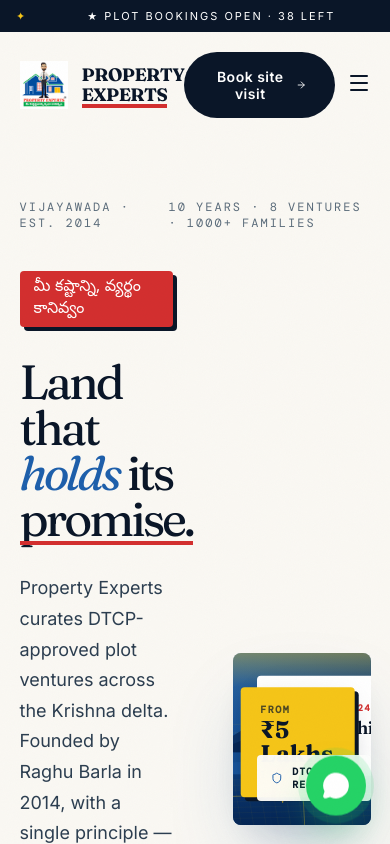
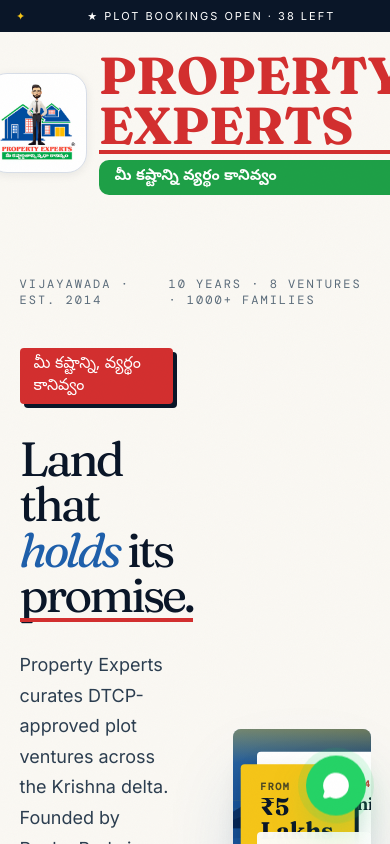
Before and after one commit to megzedhq/pe-demo, a React (Vite) app: page / in a window 390 px wide. Shown: the top 844 px of the page. Built offline with nearby package versions, Linux system fonts and the light colour scheme; a web font is replaced by a local one.

Commit message:
Center mobile home title/subtitle lockup in header

```diff
--- a/src/App.jsx
+++ b/src/App.jsx
@@ -283,6 +283,48 @@
 
         @media (max-width: 900px) {
           .desktop-only { display: none !important; }
+          .mobile-nav-shell {
+            justify-content: center !important;
+          }
+          .mobile-brand {
+            gap: 12px !important;
+            align-items: center !important;
+          }
+          .mobile-brand-logo {
+            height: 100px !important;
+            width: 100px !important;
+            border-radius: 20px !important;
+            border: 1px solid #d8dee8 !important;
+            box-shadow: 0 2px 10px rgba(10, 22, 40, 0.08);
+            padding: 8px !important;
+            background: #fff !important;
+            object-fit: contain;
+          }
+          .mobile-brand-title {
+            font-size: 52px !important;
+            line-height: 0.92 !important;
+            color: ${c.red} !important;
+            letter-spacing: -0.5px !important;
+          }
+          .mobile-brand-copy {
+            display: flex !important;
+            flex-direction: column !important;
+            justify-content: center !important;
+          }
+          .mobile-brand-tagline {
+            display: inline-block !important;
+            margin-top: 10px !important;
+            padding: 10px 16px !important;
+            border-radius: 10px !important;
+            background: #1ea047 !important;
+            color: #fff !important;
+            font-size: 15px !important;
+            font-weight: 700 !important;
+            line-height: 1 !important;
+          }
+          .mobile-right-controls {
+            display: none !important;
+          }
         }
         @media (min-width: 901px) {
           .mobile-only { display: none !important; }
@@ -331,7 +373,7 @@
         transition: 'all 0.3s ease',
         padding: '20px 5%',
       }}>
-        <div style={{
+        <div className="mobile-nav-shell" style={{
           maxWidth: 1400,
           margin: '0 auto',
           display: 'flex',
@@ -339,16 +381,18 @@
           alignItems: 'center',
         }}>
           {/* Logo */}
-          <div style={{ display: 'flex', alignItems: 'center', gap: 14 }}>
+          <div className="mobile-brand" style={{ display: 'flex', alignItems: 'center', gap: 14 }}>
             <img
               src={logoSrc}
               alt="Property Experts"
               onError={() => setLogoSrc('/favicon.svg')}
+              className="mobile-brand-logo"
               style={{ height: 48, width: 'auto', display: 'block' }}
             />
-            <div>
-              <div className="display" style={{ fontSize: 18, color: c.ink, fontWeight: 700, letterSpacing: '-0.5px', lineHeight: 1, textTransform: 'uppercase' }}>Property</div>
-              <div className="display underline-red" style={{ fontSize: 18, color: c.ink, fontWeight: 700, letterSpacing: '-0.5px', lineHeight: 1, textTransform: 'uppercase', marginTop: 2 }}>Experts</div>
+            <div className="mobile-brand-copy">
+              <div className="display mobile-brand-title" style={{ fontSize: 18, color: c.ink, fontWeight: 700, letterSpacing: '-0.5px', lineHeight: 1, textTransform: 'uppercase' }}>Property</div>
+              <div className="display underline-red mobile-brand-title" style={{ fontSize: 18, color: c.ink, fontWeight: 700, letterSpacing: '-0.5px', lineHeight: 1, textTransform: 'uppercase', marginTop: 2 }}>Experts</div>
+              <div className="mobile-only telugu-sans mobile-brand-tagline">మీ కష్టాన్ని వ్యర్థం కానివ్వం</div>
             </div>
           </div>
 
@@ -372,7 +416,7 @@
           </div>
 
           {/* Right CTA */}
-          <div style={{ display: 'flex', gap: 12, alignItems: 'center' }}>
+          <div className="mobile-right-controls" style={{ display: 'flex', gap: 12, alignItems: 'center' }}>
             <div className="desktop-only mono" style={{
               fontSize: 12,
               color: c.muted,
```
